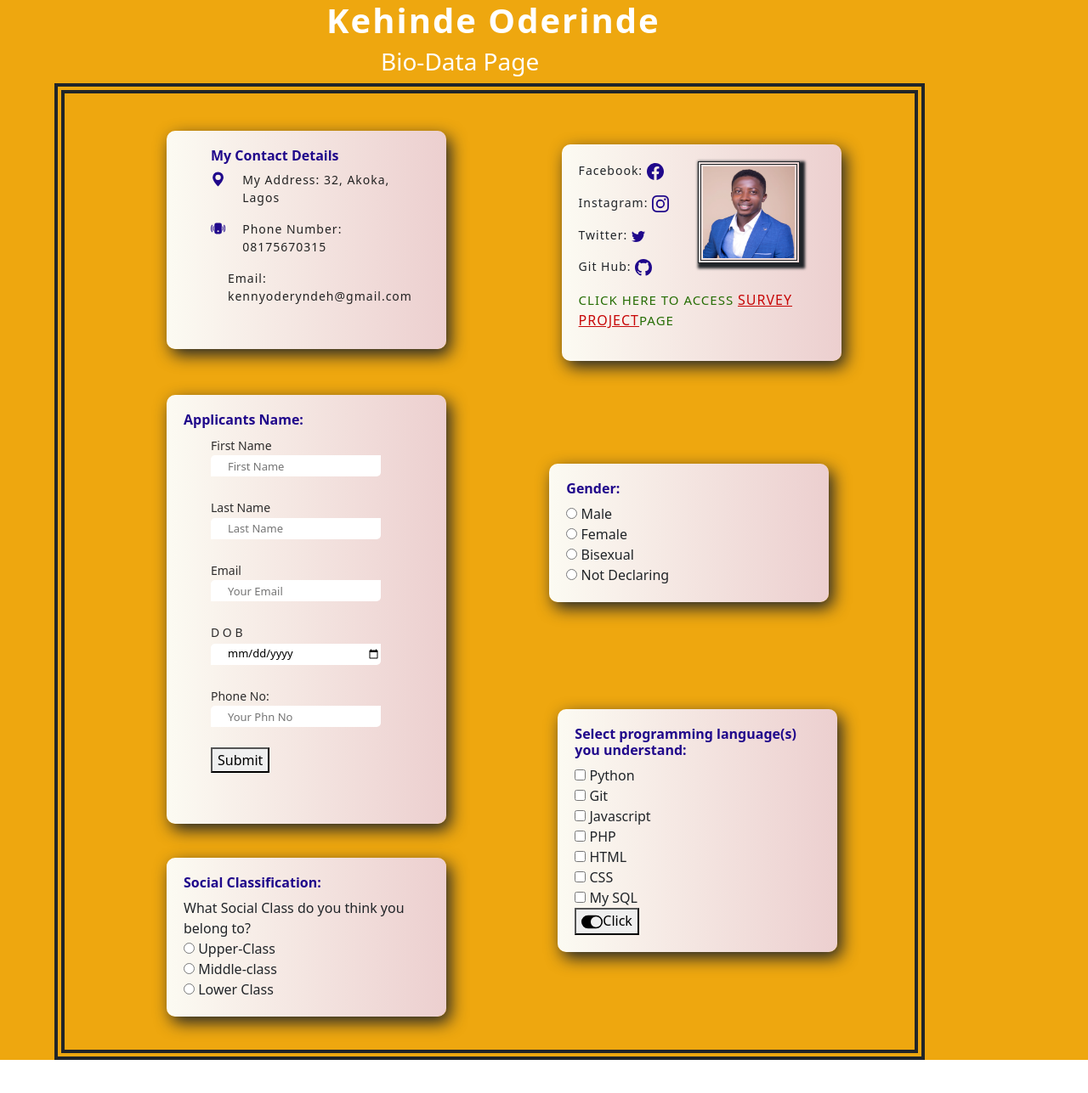
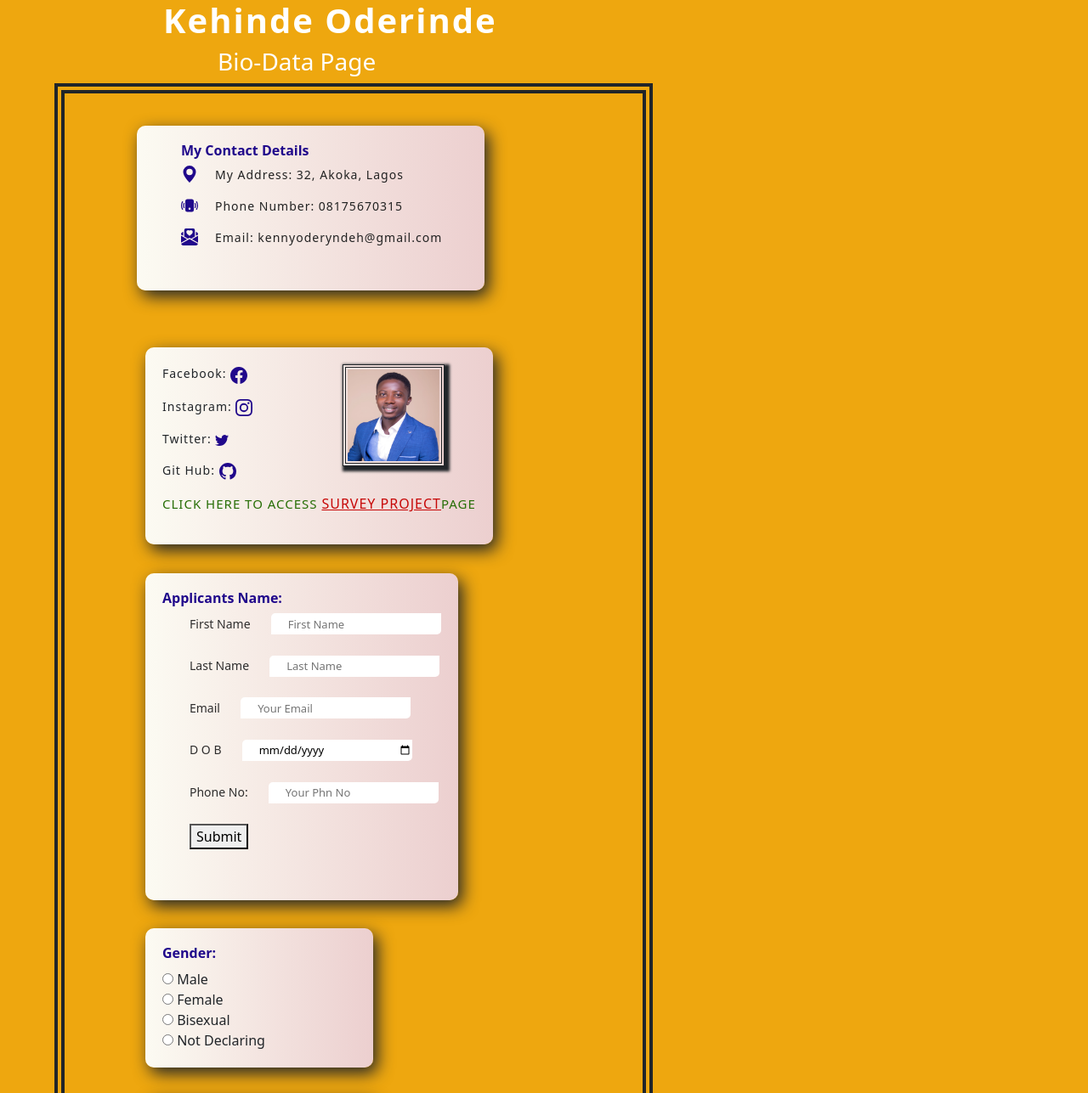
Before and after one commit to kennyoderinde/link-html-pages-assgnmt, a plain HTML site: page index.html in a window 1280 px wide. Shown: the top 1287 px of the page at 85% size. Before the commit the page ends 1248 px from the top, so only its background shows below. Drawn offline with nearby package versions, Linux system fonts and the light colour scheme.

Commit message:
Bi0- info linkd style commited

```diff
--- a/index.html
+++ b/index.html
@@ -19,7 +19,7 @@
         </div>
         <div class="container-sectn">
 
-            <section class="user-detl">
+            <section class="user-detl" style=" width: auto; margin-top: 5%; margin-left: 80px;">
                 <ul>
                     <h6><strong>My Contact Details</strong></h6>
                     <li><svg xmlns="http://www.w3.org/2000/svg" width="20" height="20" fill="currentColor" class="bi bi-geo-alt-fill" viewBox="0 0 16 16">
@@ -36,7 +36,7 @@
             </section>
 
 
-                <section class="social-detl">
+                <section class="social-detl" style=" width: auto; margin-top: 0%; margin-right: 50px;">
 
                     <img src="my-pics.PNG" style="width: 120px; height: 120px; float: right; margin-bottom: -10px; margin-right: 10%; box-shadow: 3px 3px 3px 3px;" alt="show picture">
 
@@ -111,7 +111,7 @@
 
             <!--RADIO-->
 
-            <section class="gender" style="margin-top: -140px;">
+            <section class="gender" style=" margin-top: -5%; margin-right: 30px;">
                 <h6><strong>Gender: </strong></h6>
                     <input type="radio" id="male" value="Male" name="Gender"/>
                     <label for="Male" >Male</label> <br>
@@ -130,7 +130,7 @@
                 <br>
 
 
-                <section>      <!--The <fieldset> element is used to group related data in a form. -->
+                <section class="social-status" style=" margin-top: -5%;">      <!--The <fieldset> element is used to group related data in a form. -->
                     <h6><strong>Social Classification:</strong></h6>
 
                     <!--The <legend> element defines a caption for the <fieldset> element.-->
@@ -148,7 +148,7 @@
 
 
 
-            <section class="prog-langs" style="margin-top: -220px; margin-right: 40px">
+            <section class="prog-langs" style=" margin-top: -5%; margin-right: 20px;">
             <h6> <strong>Select programming language(s) you understand: </strong> </h6>
 
                     <input type="checkbox" id="languages" value="" placeholder="Python" />
--- a/style.css
+++ b/style.css
@@ -18,7 +18,7 @@
 
   }
   h1{
-    margin-left: 30%;
+    margin-left: 15%;
     box-shadow: 2px black;
 
     letter-spacing: 2px;
@@ -26,7 +26,7 @@
   }
 
   h3{
-    margin-left: 35%;
+    margin-left: 20%;
     box-shadow: 2px black;
     font-size: 40px;
 
@@ -34,14 +34,15 @@
   }
 
   .container-sectn{
-    width: 80%;
+    width: 55%;
+    height: 100%;
     display: flex;
     align-items: center;
     justify-content: space-between;
     flex-wrap: wrap;
     background-position: center;
     margin-left: 5%;
-    padding: 30px;
+    padding: 5px;
     border-style: double;
     border-width: 12px;
 
@@ -50,12 +51,12 @@
   }
 
 section{
-    width: 35%;
+    width: 40%;
     height: 25%;
     background: linear-gradient(to right, rgba(252, 252, 246, 0.986), rgb(236, 207, 207));
     border-radius: 10px;
     margin-top: 30px;
-    margin-bottom: 1%;
+    margin-bottom: 10%;
     margin-left: 90px;
 
     padding: 20px;
@@ -72,11 +73,10 @@ p{
  letter-spacing: 1px;
 }
 
-.user-detl{
-  margin-top: 0px;
+/*.user-detl{
+  width: auto;
 
-
-}
+}*/
 
 
 .user-detl li{
@@ -93,10 +93,12 @@ p{
   color: rgb(34, 34, 34);
 }
 
-.social-detl{
+/*.social-detl{
+  width: auto;
   margin-right: 6%;
   margin-left: 20px;
-}
+
+}*/
 
 .social-detl img{
   padding: 2px;
@@ -111,10 +113,15 @@ p{
 
 
 .user-list{
+  width: auto;
   margin-top: 0%;
 }
 
+.forms{
+  width: auto;
+  margin-top: -5%;
 
+}
 
 .form-list li{
   list-style: none;
@@ -138,11 +145,20 @@ p{
   box-sizing: 2px 0px 2px 0px;
 }
 
-.gender{
-  margin-bottom: ;
-  margin: 20px;
+/*.gender{
+  width: 40%;
+  margin-bottom: -30%;
+  margin-bottom: 10%;
+}*/
+/*.social-status{
+  width: auto;
+  margin-top: -10%;
+}*/
+
+.prog-langs{
+ width: auto;
+ margin-top: -10%;
 }
-
 .prog-langs #languages label{
   font-size: 14px;
 }
```
